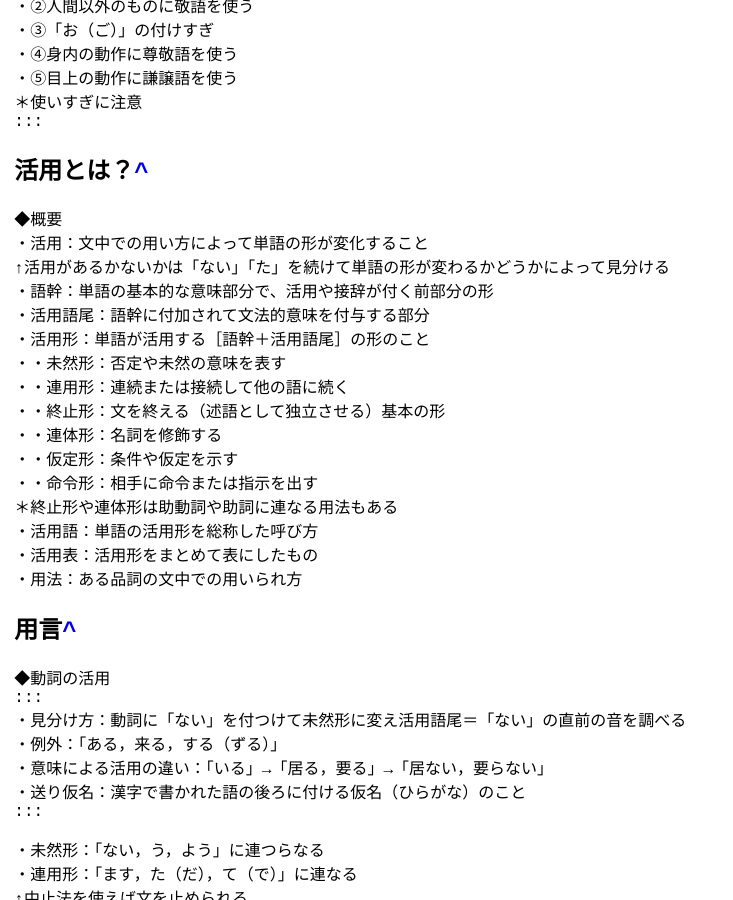
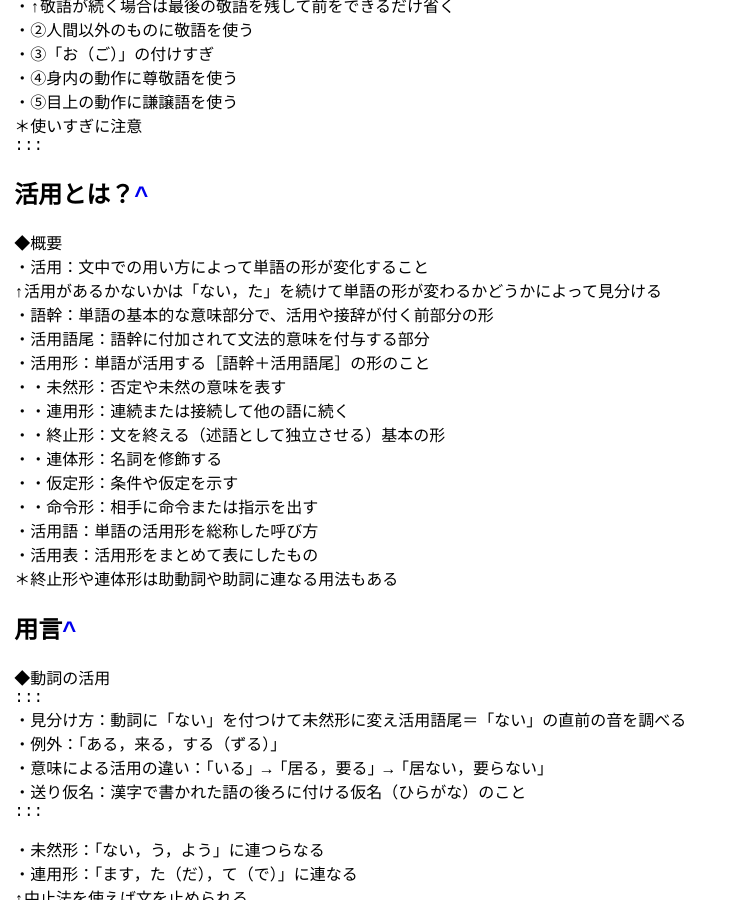
Before and after one commit to zoldof/algo-notes-ci, a Jekyll site: the page built from docs/dist/kougo/index.md, in a window 1280 px wide and 900 px high, scrolled down 5091 px. Shown: the whole window, without its empty margins (0-733 px from the left). Built offline with Jekyll 4.4.1, drawn with Linux system fonts in a browser that asks for light colours; some of the changed text lies outside the part shown.

Commit message:
Update index.md

```diff
--- a/docs/dist/kougo/index.md
+++ b/docs/dist/kougo/index.md
@@ -236,7 +237,7 @@ title: 口語の文法
 
 ◆概要
 ・活用：文中での用い方によって単語の形が変化すること
-↑活用があるかないかは「ない」「た」を続けて単語の形が変わるかどうかによって見分ける
+↑活用があるかないかは「ない，た」を続けて単語の形が変わるかどうかによって見分ける
 ・語幹：単語の基本的な意味部分で、活用や接辞が付く前部分の形
 ・活用語尾：語幹に付加されて文法的意味を付与する部分
 ・活用形：単語が活用する［語幹＋活用語尾］の形のこと
@@ -246,10 +247,9 @@ title: 口語の文法
 ・・連体形：名詞を修飾する
 ・・仮定形：条件や仮定を示す
 ・・命令形：相手に命令または指示を出す
-＊終止形や連体形は助動詞や助詞に連なる用法もある
 ・活用語：単語の活用形を総称した呼び方
 ・活用表：活用形をまとめて表にしたもの
-・用法：ある品詞の文中での用いられ方
+＊終止形や連体形は助動詞や助詞に連なる用法もある
 
 ## 用言
 
```
Also changed, not shown: other parts of docs/dist/kougo/index.md (+4 -3 lines).
